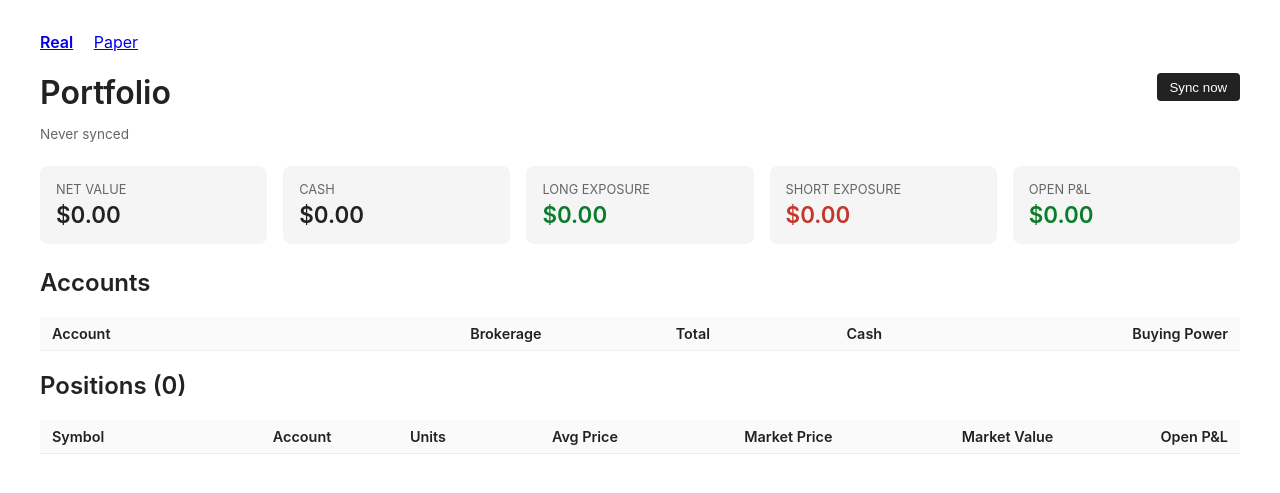
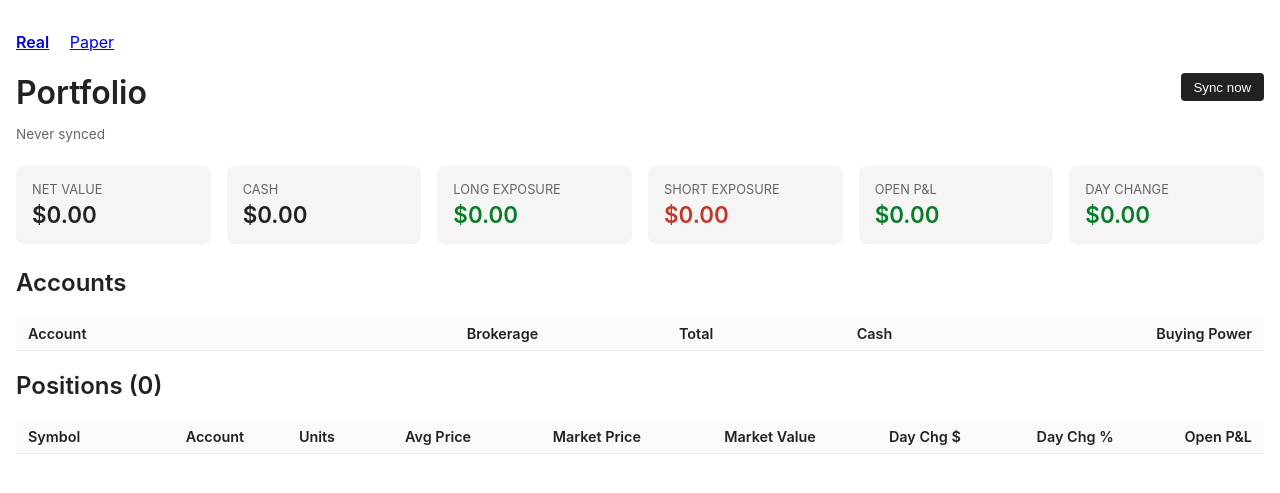
Before and after one commit to alexbstl/portfolio-aggregator, a FastAPI app: page / in a window 1280 px wide. Shown: the top 493 px of the page. Run offline with FastAPI, Linux system fonts and the light colour scheme; data that the repository does not hold is empty.

Commit message:
add daily change tracking and README
Pre-open reference snapshot at 9:29 ET via APScheduler cron job.
Day change $ and % computed at read time from position_snapshots.
New summary card and table columns in dashboard. Fix NULL handling
for accounts with missing balance data.

Co-Authored-By: Claude Opus 4.6 <noreply@anthropic.com>

```diff
--- a/app/main.py
+++ b/app/main.py
@@ -11,9 +11,10 @@ from fastapi import FastAPI, Request
 from fastapi.responses import HTMLResponse
 from fastapi.templating import Jinja2Templates
 from apscheduler.schedulers.background import BackgroundScheduler
+from apscheduler.triggers.cron import CronTrigger
 from dotenv import load_dotenv
 
-from db import db, init_db
+from db import db, init_db, fetch_positions_with_day_change
 from sync_once import run_sync
 
 load_dotenv()
@@ -27,7 +28,7 @@ templates = Jinja2Templates(directory="app/templates")
 _sync_lock = threading.Lock()
 
 
-def _locked_sync(force: bool) -> bool:
+def _locked_sync(force: bool, snapshot_kind: str | None = None) -> bool:
     """
     Run a sync under the shared lock. Returns True if the sync ran, False if
     another sync was already in progress and we skipped.
@@ -36,15 +37,20 @@ def _locked_sync(force: bool) -> bool:
         print("  sync skipped: another sync is already running")
         return False
     try:
-        run_sync(force=force)
+        run_sync(force=force, snapshot_kind=snapshot_kind)
         return True
     finally:
         _sync_lock.release()
 
 
 def _scheduled_sync():
-    """Entry point for the APScheduler job. Never forces."""
+    """Entry point for the APScheduler interval job. Never forces."""
     _locked_sync(force=False)
+
+
+def _pre_open_sync():
+    """9:29 ET weekday job: snapshot with 'pre_open' tag for day-change reference."""
+    _locked_sync(force=False, snapshot_kind="pre_open")
 
 
 @asynccontextmanager
@@ -57,6 +63,15 @@ async def lifespan(app: FastAPI):
         minutes=SYNC_INTERVAL_MINUTES,
         next_run_time=datetime.now(timezone.utc),
         id="sync",
+        max_instances=1,
+        coalesce=True,
+    )
+    # 9:29 ET weekday snapshot for day-change reference prices
+    scheduler.add_job(
+        _pre_open_sync,
+        CronTrigger(hour=9, minute=29, day_of_week="mon-fri",
+                    timezone="America/New_York"),
+        id="pre_open_snapshot",
         max_instances=1,
         coalesce=True,
     )
@@ -91,16 +106,9 @@ def api_accounts():
 
 
 @app.get("/api/positions")
-def api_positions():
+def api_positions(paper: bool = False):
     with db() as conn:
-        rows = conn.execute(
-            """
-            SELECT p.*, a.name AS account_name
-            FROM positions p
-            JOIN accounts a ON a.id = p.account_id
-            ORDER BY ABS(p.market_value) DESC
-            """
-        ).fetchall()
+        rows = fetch_positions_with_day_change(conn, 1 if paper else 0)
     return [dict(r) for r in rows]
 
 
@@ -154,16 +162,7 @@ def _render_dashboard(request: Request, paper: bool):
             (is_paper_flag,),
         ).fetchall()
 
-        positions = conn.execute(
-            """
-            SELECT p.*, a.name AS account_name
-            FROM positions p
-            JOIN accounts a ON a.id = p.account_id
-            WHERE a.is_paper = ?
-            ORDER BY ABS(p.market_value) DESC
-            """,
-            (is_paper_flag,),
-        ).fetchall()
+        positions = fetch_positions_with_day_change(conn, is_paper_flag)
 
         totals = conn.execute(
             """
@@ -198,17 +197,21 @@ def _render_dashboard(request: Request, paper: bool):
             (is_paper_flag,),
         ).fetchone()
 
+    positions_dicts = [dict(p) for p in positions]
+    total_day_change = sum(p["day_change"] for p in positions_dicts if p.get("day_change") is not None)
+
     return templates.TemplateResponse(
         request,
         "dashboard.html",
         {
             "accounts": [dict(a) for a in accounts],
-            "positions": [dict(p) for p in positions],
+            "positions": positions_dicts,
             "net_value": totals["net_value"],
             "total_cash": totals["total_cash"],
             "long_mv": long_short["long_mv"],
             "short_mv": long_short["short_mv"],
             "total_pnl": long_short["total_pnl"],
+            "total_day_change": total_day_change,
             "is_paper_view": paper,
             "last_sync": last_sync["ts"],
         },
--- a/app/templates/dashboard.html
+++ b/app/templates/dashboard.html
@@ -5,7 +5,7 @@
     <title>Portfolio</title>
     <style>
         body { font-family: -apple-system, BlinkMacSystemFont, "Segoe UI", sans-serif;
-               max-width: 1200px; margin: 2rem auto; padding: 0 1rem; color: #222; }
+               max-width: 1400px; margin: 2rem auto; padding: 0 1rem; color: #222; }
         h1, h2 { font-weight: 600; }
         .summary { display: grid; grid-template-columns: repeat(auto-fit, minmax(180px, 1fr));
                    gap: 1rem; margin: 1.5rem 0; }
@@ -71,6 +71,16 @@
                 ${{ "{:,.2f}".format(total_pnl) }}
             </div>
         </div>
+        <div class="card">
+            <div class="label">Day Change</div>
+            <div class="value {% if total_day_change >= 0 %}pos{% else %}neg{% endif %}">
+                {% if total_day_change is not none %}
+                    ${{ "{:,.2f}".format(total_day_change) }}
+                {% else %}
+                    &mdash;
+                {% endif %}
+            </div>
+        </div>
     </div>
 
     <h2>Accounts</h2>
@@ -104,7 +114,8 @@
         <thead>
             <tr>
                 <th>Symbol</th><th>Account</th><th>Units</th><th>Avg Price</th>
-                <th>Market Price</th><th>Market Value</th><th>Open P&L</th>
+                <th>Market Price</th><th>Market Value</th><th>Day Chg $</th>
+                <th>Day Chg %</th><th>Open P&L</th>
             </tr>
         </thead>
         <tbody>
@@ -116,6 +127,20 @@
                 <td>${{ "{:,.2f}".format(p.avg_purchase_price or 0) }}</td>
                 <td>${{ "{:,.2f}".format(p.market_price or 0) }}</td>
                 <td>${{ "{:,.2f}".format(p.market_value or 0) }}</td>
+                {% if p.day_change is not none %}
+                <td class="{% if p.day_change >= 0 %}pos{% else %}neg{% endif %}">
+                    ${{ "{:,.2f}".format(p.day_change) }}
+                </td>
+                {% else %}
+                <td>&mdash;</td>
+                {% endif %}
+                {% if p.day_change_pct is not none %}
+                <td class="{% if p.day_change_pct >= 0 %}pos{% else %}neg{% endif %}">
+                    {{ "{:+.2f}%".format(p.day_change_pct * 100) }}
+                </td>
+                {% else %}
+                <td>&mdash;</td>
+                {% endif %}
                 <td class="{% if (p.computed_pnl or 0) >= 0 %}pos{% else %}neg{% endif %}">
                     ${{ "{:,.2f}".format(p.computed_pnl or 0) }}
                 </td>
--- a/db.py
+++ b/db.py
@@ -88,6 +88,8 @@ CREATE TABLE IF NOT EXISTS positions (
 );
 
 -- Per-position historical snapshots. One row per (account, symbol) per sync.
+-- snapshot_kind: NULL for regular 15-min snapshots, 'pre_open' for the 9:29 ET
+-- reference snapshot used to compute daily change.
 CREATE TABLE IF NOT EXISTS position_snapshots (
     snapshot_at             TEXT NOT NULL,
     account_id              TEXT NOT NULL,
@@ -95,6 +97,7 @@ CREATE TABLE IF NOT EXISTS position_snapshots (
     units                   REAL NOT NULL,
     market_price            REAL,
     market_value            REAL,
+    snapshot_kind           TEXT,                 -- NULL | 'pre_open'
     PRIMARY KEY (snapshot_at, account_id, symbol),
     FOREIGN KEY (account_id) REFERENCES accounts(id)
 );
@@ -104,6 +107,9 @@ CREATE INDEX IF NOT EXISTS idx_position_snapshots_symbol
 
 CREATE INDEX IF NOT EXISTS idx_position_snapshots_account
     ON position_snapshots(account_id, snapshot_at);
+
+CREATE INDEX IF NOT EXISTS idx_position_snapshots_kind
+    ON position_snapshots(snapshot_kind, snapshot_at);
 
 -- Account-level historical snapshots for the equity curve.
 CREATE TABLE IF NOT EXISTS account_value_snapshots (
@@ -121,6 +127,16 @@ CREATE TABLE IF NOT EXISTS account_value_snapshots (
 
 def init_db():
     with db() as conn:
+        # Migration: add snapshot_kind column before running full schema
+        # (CREATE TABLE IF NOT EXISTS won't add new columns to existing tables,
+        # and the CREATE INDEX on snapshot_kind would fail without the column)
+        existing = conn.execute(
+            "SELECT name FROM sqlite_master WHERE type='table' AND name='position_snapshots'"
+        ).fetchone()
+        if existing:
+            cols = {row[1] for row in conn.execute("PRAGMA table_info(position_snapshots)")}
+            if "snapshot_kind" not in cols:
+                conn.execute("ALTER TABLE position_snapshots ADD COLUMN snapshot_kind TEXT")
         conn.executescript(SCHEMA)
 
 
@@ -221,10 +237,13 @@ def upsert_account(conn, account: dict, balance_row: dict | None):
     )
 
 
-def replace_positions(conn, account_id: str, positions: list[dict], snapshot_at: str):
+def replace_positions(conn, account_id: str, positions: list[dict], snapshot_at: str,
+                      snapshot_kind: str | None = None):
     """
     Overwrite the live `positions` rows for this account, AND append a row
     per position to `position_snapshots`.
+
+    snapshot_kind: None for regular syncs, 'pre_open' for the 9:29 ET reference snapshot.
     """
     # Wipe current state for this account so closed positions disappear
     conn.execute("DELETE FROM positions WHERE account_id = ?", (account_id,))
@@ -274,12 +293,47 @@ def replace_positions(conn, account_id: str, positions: list[dict], snapshot_at:
         conn.execute(
             """
             INSERT INTO position_snapshots (
-                snapshot_at, account_id, symbol, units, market_price, market_value
-            ) VALUES (?, ?, ?, ?, ?, ?)
+                snapshot_at, account_id, symbol, units, market_price, market_value,
+                snapshot_kind
+            ) VALUES (?, ?, ?, ?, ?, ?, ?)
             ON CONFLICT(snapshot_at, account_id, symbol) DO NOTHING
             """,
-            (snapshot_at, account_id, symbol, units, price, market_value),
+            (snapshot_at, account_id, symbol, units, price, market_value,
+             snapshot_kind),
         )
+
+
+def fetch_positions_with_day_change(conn, is_paper: int) -> list[sqlite3.Row]:
+    """
+    Return all positions for real (is_paper=0) or paper (is_paper=1) accounts,
+    joined with the latest pre_open snapshot to compute day change.
+    """
+    return conn.execute(
+        """
+        WITH ref_prices AS (
+            SELECT account_id, symbol, market_price AS ref_price
+            FROM position_snapshots ps1
+            WHERE snapshot_kind = 'pre_open'
+              AND snapshot_at = (
+                SELECT MAX(snapshot_at) FROM position_snapshots ps2
+                WHERE ps2.account_id = ps1.account_id
+                  AND ps2.symbol = ps1.symbol
+                  AND ps2.snapshot_kind = 'pre_open'
+              )
+        )
+        SELECT p.*, a.name AS account_name, r.ref_price,
+          CASE WHEN r.ref_price IS NOT NULL AND p.market_price IS NOT NULL
+               THEN (p.market_price - r.ref_price) * p.units END AS day_change,
+          CASE WHEN r.ref_price IS NOT NULL AND r.ref_price != 0 AND p.market_price IS NOT NULL
+               THEN (p.market_price - r.ref_price) / r.ref_price END AS day_change_pct
+        FROM positions p
+        JOIN accounts a ON a.id = p.account_id
+        LEFT JOIN ref_prices r ON r.account_id = p.account_id AND r.symbol = p.symbol
+        WHERE a.is_paper = ?
+        ORDER BY ABS(p.market_value) DESC
+        """,
+        (is_paper,),
+    ).fetchall()
 
 
 def insert_account_value_snapshot(conn, account_id: str, snapshot_at: str):
@@ -299,6 +353,9 @@ def insert_account_value_snapshot(conn, account_id: str, snapshot_at: str):
         "SELECT total_value, cash FROM accounts WHERE id = ?", (account_id,)
     ).fetchone()
 
+    if acct["total_value"] is None:
+        return  # no balance data (e.g. broker returned 500), skip snapshot
+
     conn.execute(
         """
         INSERT INTO account_value_snapshots (
```
Also changed, not shown: sync_once.py (+6 -5 lines), README.md (added).
